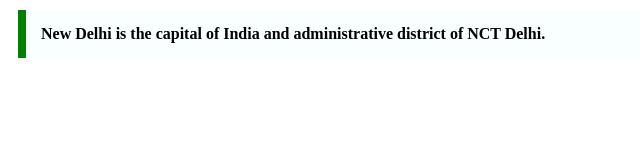
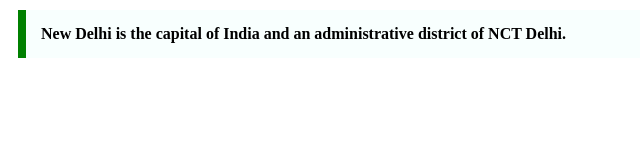
Before and after one commit to acciojob/trivia-nikhil-rawat02, a website: page main.html in a window 1280 px wide. Shown: the full height of the page, 0-640 px from the left. Drawn offline with Linux system fonts and the light colour scheme.

Commit message:
created a submission

```diff
--- a/main.html
+++ b/main.html
@@ -8,9 +8,7 @@
 
 <body>
 	<!-- the entire body must be written by student -->
-	<blockquote class="bck" cite="https://en.wikipedia.org/wiki/New_Delhi">
-		New Delhi is the capital of India and administrative district of NCT Delhi.
-	</blockquote>
+	<blockquote class="bck" cite="https://en.wikipedia.org/wiki/New_Delhi">New Delhi is the capital of India and an administrative district of NCT Delhi.</blockquote>
     <script type="text/javascript" src="./script.js">
 </script>
 
```
